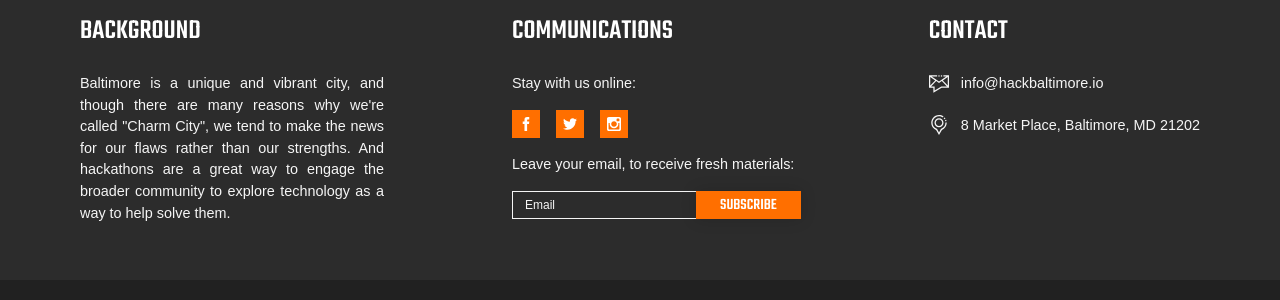
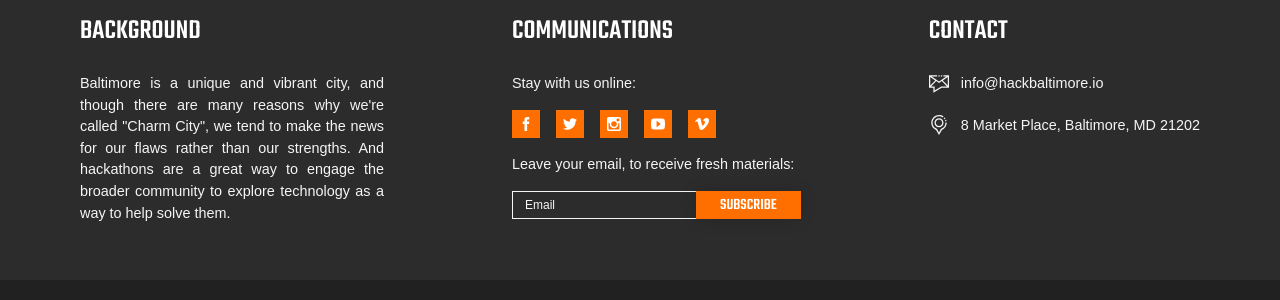
Before and after one commit to BaltimoreCity/HackBaltimore, a Jekyll site: the page built from index.html, in a window 1280 px wide and 900 px high, scrolled down 4604 px. Shown: the part 542-842 px from the top of the window. Built offline with Jekyll 4.4.1, drawn with Linux system fonts in a browser that asks for light colours; some web fonts are replaced.

Commit message:
Added youtube and vimeo links

```diff
--- a/_layouts/default.html
+++ b/_layouts/default.html
@@ -132,6 +132,20 @@
                     </svg>
                   </a>
                 </li>
+                <li class="footer__social_item">
+                    <a href="https://www.youtube.com/channel/UCZ5ivPjkVYZT-AToSisShrA" class="footer__social_link" target="_blank" rel="noopener">
+                        <svg class="footer__social_pic">
+                            <use xlink:href="icons/icons.svg#footer-youtube" />
+                        </svg>
+                    </a>
+                </li>
+                <li class="footer__social_item">
+                    <a href="https://vimeo.com/hackbaltimore" class="footer__social_link" target="_blank" rel="noopener">
+                        <svg class="footer__social_pic">
+                            <use xlink:href="icons/icons.svg#footer-vimeo" />
+                        </svg>
+                    </a>
+                </li>
               </ul>
               <p class="footer__p">Leave your email, to receive fresh materials:</p>
               <form action="https://hackbaltimore.us19.list-manage.com/subscribe/post" method="POST" class="footer__form">
```
Also changed, not shown: icons/icons.svg.
